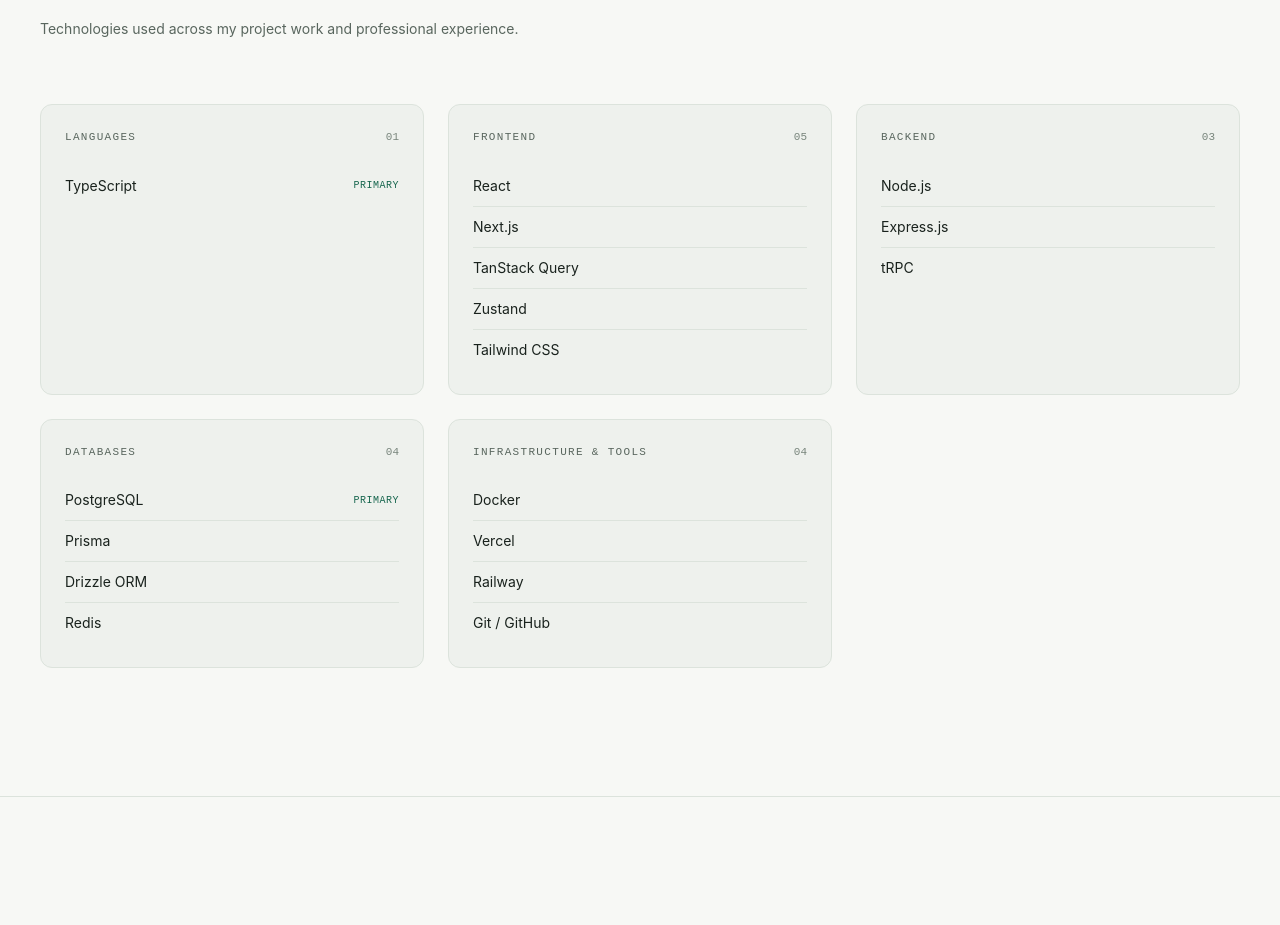
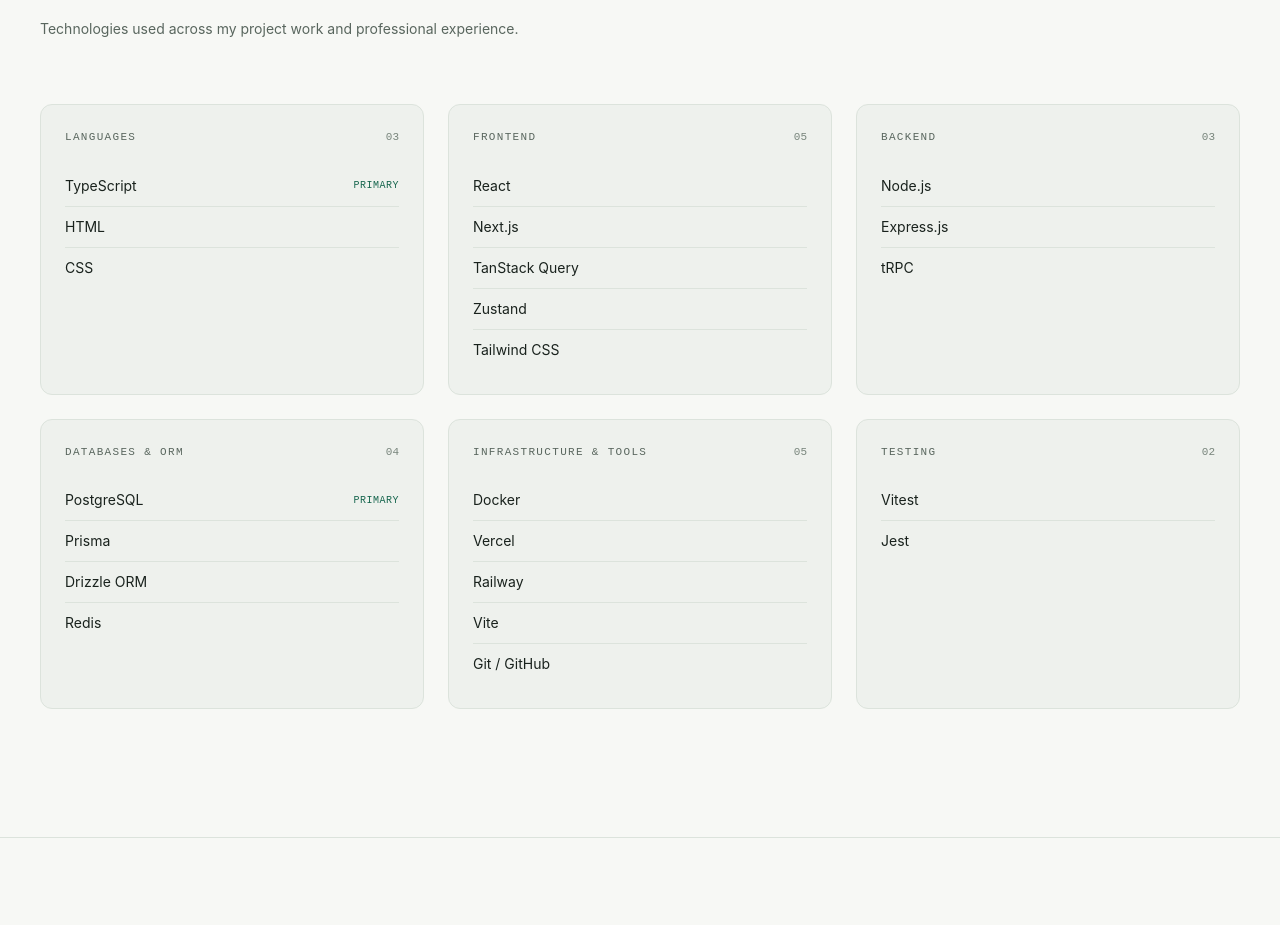
Before and after one commit to antwirobert/portfolio, a React (Vite) app: page / in a window 1280 px wide. Shown: the part 2580-3505 px from the top of the page. Built offline with nearby package versions, Linux system fonts and the light colour scheme.

Commit message:
feat: expand tech stack with additional languages and testing frameworks

```diff
--- a/src/data/portfolio.ts
+++ b/src/data/portfolio.ts
@@ -246,7 +246,11 @@
 export const techStack: TechStackGroup[] = [
   {
     category: "Languages",
-    items: [{ name: "TypeScript", note: "Primary" }],
+    items: [
+      { name: "TypeScript", note: "Primary" },
+      { name: "HTML" },
+      { name: "CSS" },
+    ],
   },
   {
     category: "Frontend",
@@ -263,7 +267,7 @@
     items: [{ name: "Node.js" }, { name: "Express.js" }, { name: "tRPC" }],
   },
   {
-    category: "Databases",
+    category: "Databases & ORM",
     items: [
       { name: "PostgreSQL", note: "Primary" },
       { name: "Prisma" },
@@ -277,8 +281,13 @@
       { name: "Docker" },
       { name: "Vercel" },
       { name: "Railway" },
+      { name: "Vite" },
       { name: "Git / GitHub" },
     ],
+  },
+  {
+    category: "Testing",
+    items: [{ name: "Vitest" }, { name: "Jest" }],
   },
 ];
 
```
